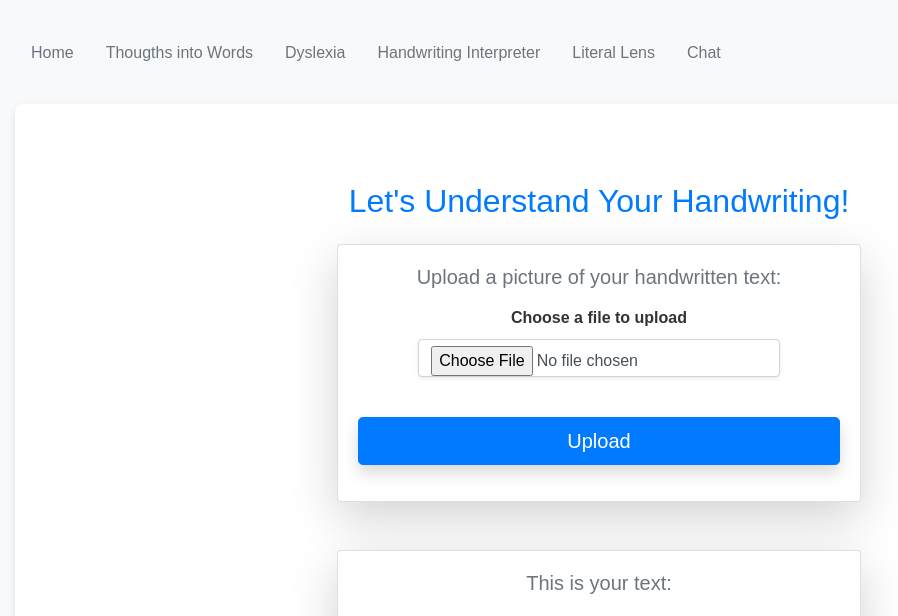
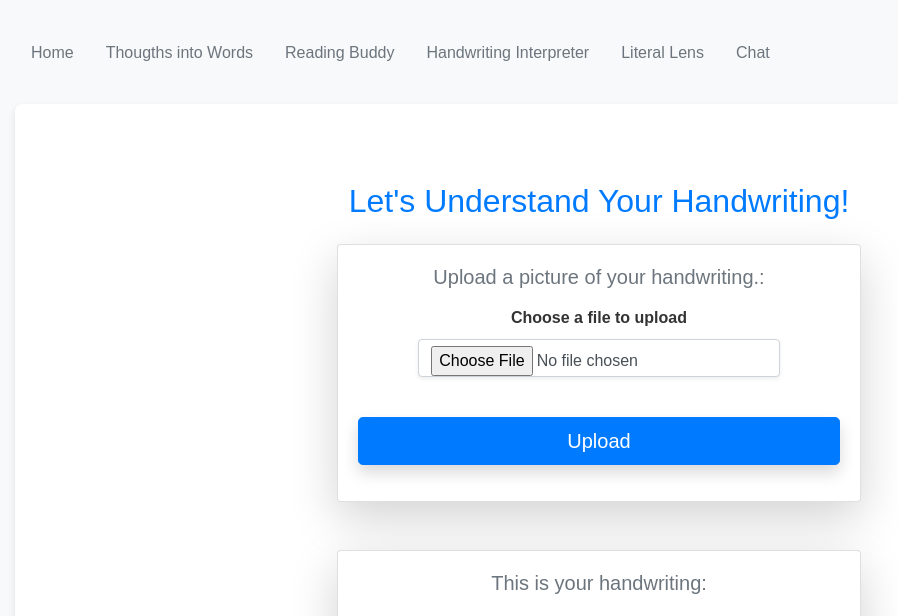
Before and after one commit to Shawarm0/HackSheffield9-Project, a Flask app: page /dyspraxia in a window 1280 px wide. Shown: the top 616 px of the page, without its empty margins (41-939 px from the left). Run offline with Flask 3, Linux system fonts and the light colour scheme.

Commit message:
changed some titles and names

```diff
--- a/templates/base.html
+++ b/templates/base.html
@@ -55,7 +55,7 @@
        <nav class="nav nav-pills flex-column flex-sm-row mb-4">
            <a class="nav-item nav-link" href="{{ url_for('index') }}">Home</a>
            <a class="nav-item nav-link" href="{{ url_for('dysgraphia.dysgraphia') }}">Thougths into Words</a>
-           <a class="nav-item nav-link" href="{{ url_for('dyslexia.dyslexia') }}">Dyslexia</a>
+           <a class="nav-item nav-link" href="{{ url_for('dyslexia.dyslexia') }}">Reading Buddy</a>
            <a class="nav-item nav-link" href="{{ url_for('dyspraxia.dyspraxia') }}">Handwriting Interpreter</a>
            <a class="nav-item nav-link" href="{{ url_for('autism.autism') }}">Literal Lens</a>
            <a class="nav-item nav-link" href="{{ url_for('chat.chat') }}">Chat</a>
--- a/templates/dyslexia/dyslexia.html
+++ b/templates/dyslexia/dyslexia.html
@@ -4,7 +4,7 @@
 <div class="container mt-5">
     <!-- Main Content -->
     <div class="card shadow-lg p-4">
-        <h2 class="text-center text-primary mb-4">Dyslexia Text-to-Speech Support</h2>
+        <h2 class="text-center text-primary mb-4">Reading Buddy</h2>
         <form id="dyslexia-form" method="POST">
             <div class="row">
                 <!-- Input Box -->
--- a/templates/dyspraxia/dyspraxia.html
+++ b/templates/dyspraxia/dyspraxia.html
@@ -10,7 +10,7 @@
         <div class="col-md-6">
             <div class="card shadow-lg">
                 <div class="card-body">
-                    <h5 class="card-title text-center text-secondary mb-3">Upload a picture of your handwritten text:</h5>
+                    <h5 class="card-title text-center text-secondary mb-3">Upload a picture of your handwriting.:</h5>
                     <form id="dyspraxia-form" method="POST" enctype="multipart/form-data">
                         <div class="form-group text-center">
                             <label for="file" class="font-weight-bold d-block mb-2">Choose a file to upload</label>
@@ -32,7 +32,7 @@
             <!-- Uploaded Image Preview -->
             <div class="card shadow-lg">
                 <div class="card-body text-center">
-                    <h5 class="text-secondary">This is your text:</h5>
+                    <h5 class="text-secondary">This is your handwriting:</h5>
                     <img id="uploaded-image"
                          src="{{ url_for('static', filename='images/Figure.png') }}"
                          alt="Uploaded Image"
```
